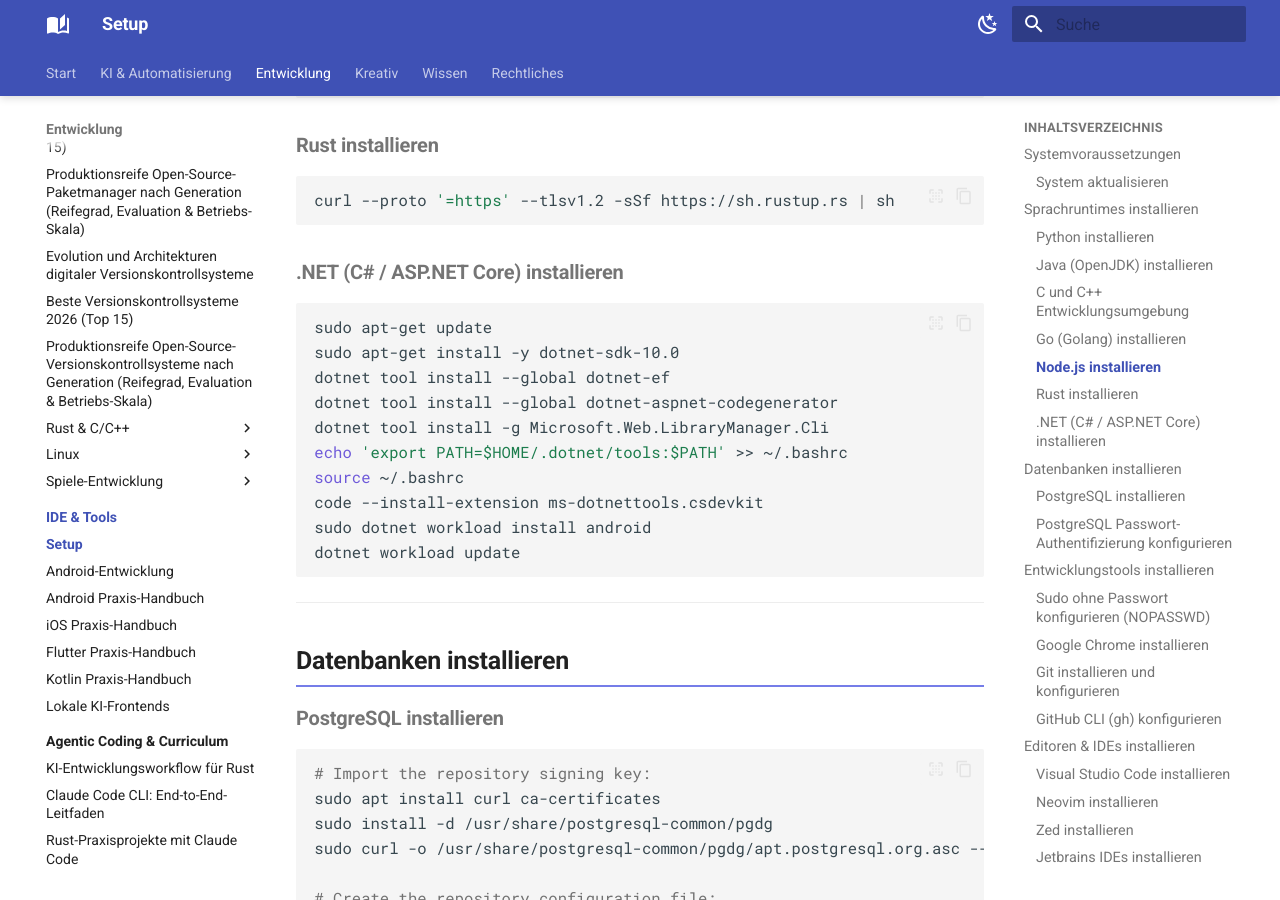
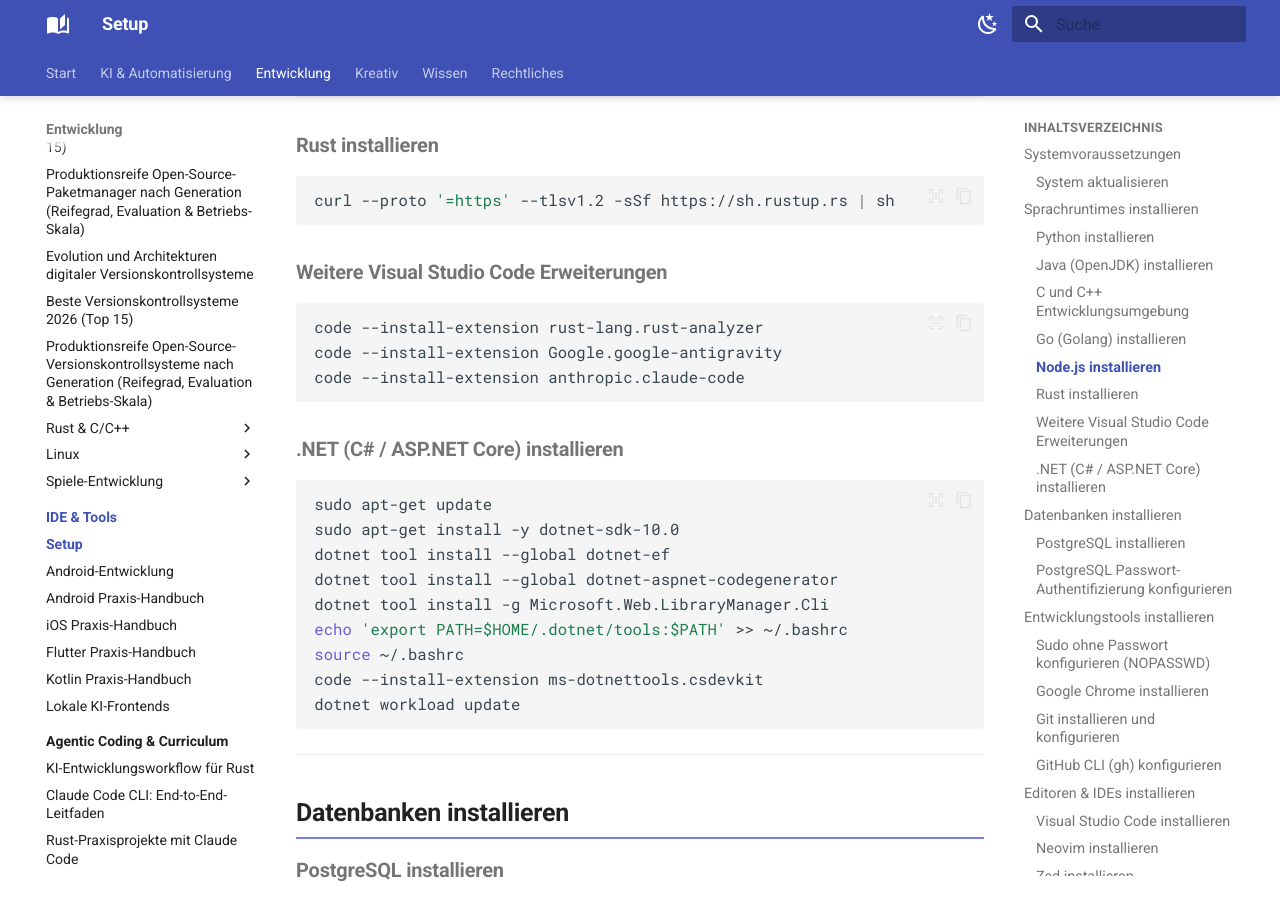
Before and after one commit to thorstenkloehn/dokument, an MkDocs documentation site: the page built from docs/entwicklung/ide/setup.md, in a window 1280 px wide and 900 px high, scrolled down 1975 px. Built offline with MkDocs 1.6.1 and Material for MkDocs 9.7.7, drawn with Linux system fonts in a browser that asks for light colours.

Commit message:
docs: Hinzufügen von Anweisungen zur Installation zusätzlicher Visual Studio Code Erweiterungen

````diff
--- a/docs/entwicklung/ide/setup.md
+++ b/docs/entwicklung/ide/setup.md
@@ -77,6 +77,14 @@ npm -v # Should print "11.7.0".
 curl --proto '=https' --tlsv1.2 -sSf https://sh.rustup.rs | sh
 ```
 
+### Weitere Visual Studio Code Erweiterungen
+```
+code --install-extension rust-lang.rust-analyzer
+code --install-extension Google.google-antigravity
+code --install-extension anthropic.claude-code
+
+```
+
 ### .NET (C# / ASP.NET Core) installieren
 
 ```bash
@@ -88,7 +96,6 @@ dotnet tool install -g Microsoft.Web.LibraryManager.Cli
 echo 'export PATH=$HOME/.dotnet/tools:$PATH' >> ~/.bashrc
 source ~/.bashrc
 code --install-extension ms-dotnettools.csdevkit
-sudo dotnet workload install android
 dotnet workload update
 ```
 
````
